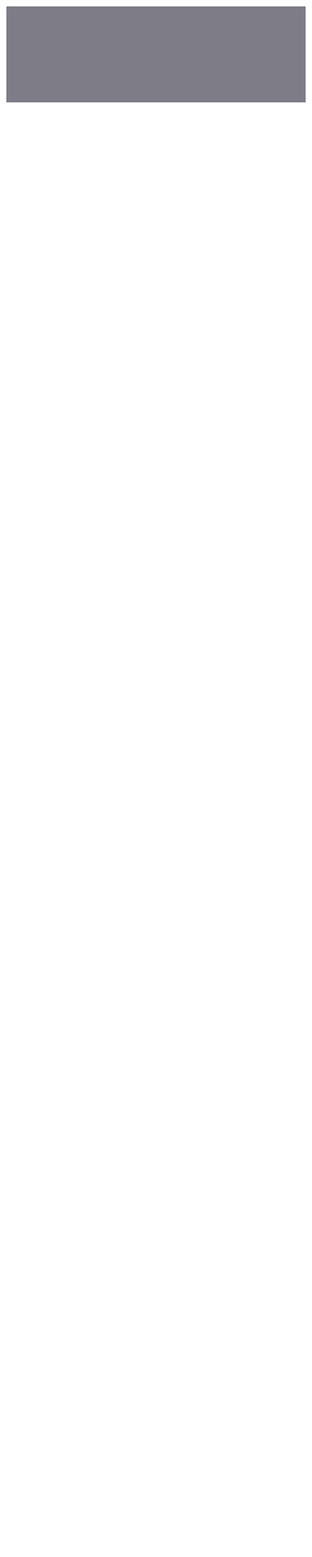
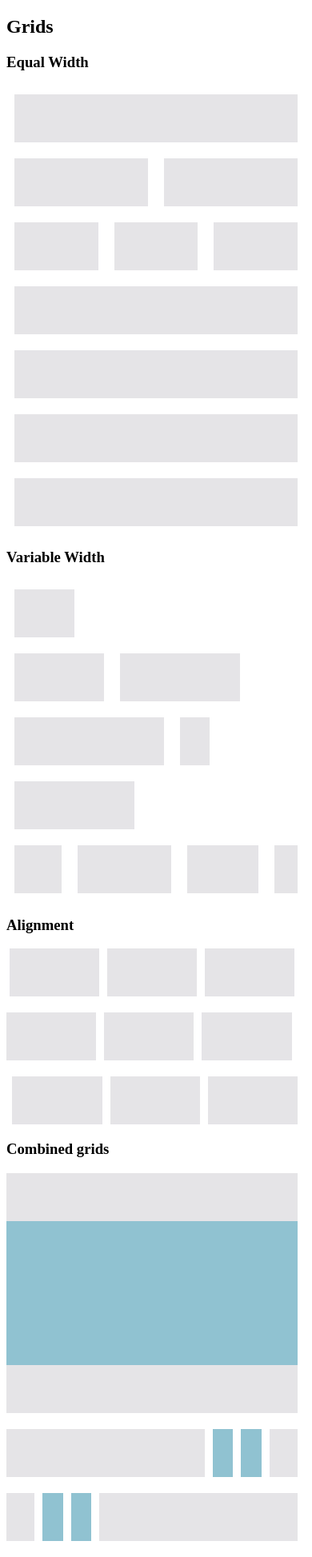
Before and after one commit to treeindev/tree-scss, a website: page demo.html in a window 390 px wide. Shown: the whole page at 80% size. Before the commit the page ends 844 px from the top, so only its background shows below. Drawn offline with Linux system fonts and the light colour scheme.

Commit message:
Update file names and improve grid system

```diff
--- a/Gruntfile.js
+++ b/Gruntfile.js
@@ -11,7 +11,7 @@ module.exports = function (grunt) {
             },
             dist: {
                 files: {
-                    'css/tree.css': 'src/tree.scss'
+                    'dist/tree.css': 'src/tree.scss'
                 }
             }
         },
@@ -22,7 +22,7 @@ module.exports = function (grunt) {
             },
             target: {
                 files: {
-                    'css/tree.min.css': 'css/tree.css'
+                    'dist/tree.min.css': 'dist/tree.css'
                 }
             }
         }
--- a/demo.html
+++ b/demo.html
@@ -3,15 +3,102 @@
 <head>
     <meta charset="UTF-8">
     <title>Tree-scss UI library</title>
-    <link rel="stylesheet" href="css/tree.min.css">
+    <link rel="stylesheet" href="dist/tree.min.css">
+    <style>
+        .preview-item {
+            background-color: #e2e1e4e0;
+            height: 60px;
+        }
+
+        .preview-item2 {
+            background-color: rgba(129, 186, 203, 0.88);
+            height: 60px;
+        }
+    </style>
 </head>
 
 <body>
 <div class="layout-main">
-    <div class="container-flex">
-        <div class="item"></div>
-        <div class="item"></div>
-        <div class="item"></div>
+    <h2>Grids</h2>
+    <h3>Equal Width</h3>
+    <div class="grid">
+        <div class="preview-item m-g-10"></div>
+    </div>
+    <div class="grid">
+        <div class="preview-item m-g-10"></div>
+        <div class="preview-item m-g-10"></div>
+    </div>
+    <div class="grid">
+        <div class="preview-item m-g-10"></div>
+        <div class="preview-item m-g-10"></div>
+        <div class="preview-item m-g-10"></div>
+    </div>
+    <div class="grid responsive tablet">
+        <div class="preview-item m-g-10"></div>
+        <div class="preview-item m-g-10"></div>
+        <div class="preview-item m-g-10"></div>
+        <div class="preview-item m-g-10"></div>
+    </div>
+    <h3>Variable Width</h3>
+    <div class="grid">
+        <div class="preview-item m-g-10 w-20"></div>
+    </div>
+    <div class="grid">
+        <div class="preview-item m-g-10 w-30"></div>
+        <div class="preview-item m-g-10 w-40"></div>
+    </div>
+    <div class="grid wrap">
+        <div class="preview-item m-g-10 w-50"></div>
+        <div class="preview-item m-g-10 w-10"></div>
+        <div class="preview-item m-g-10 w-40"></div>
+    </div>
+    <div class="grid">
+        <div class="preview-item m-g-10 w-20"></div>
+        <div class="preview-item m-g-10 w-40"></div>
+        <div class="preview-item m-g-10 w-30"></div>
+        <div class="preview-item m-g-10 w-10"></div>
+    </div>
+    <h3>Alignment</h3>
+    <div class="grid center m-b-20">
+        <div class="preview-item m-r-10 w-30"></div>
+        <div class="preview-item m-r-10 w-30"></div>
+        <div class="preview-item m-r-10 w-30"></div>
+    </div>
+    <div class="grid m-b-20">
+        <div class="preview-item m-r-10 w-30"></div>
+        <div class="preview-item m-r-10 w-30"></div>
+        <div class="preview-item m-r-10 w-30"></div>
+    </div>
+    <div class="grid end m-b-20">
+        <div class="preview-item m-r-10 w-30"></div>
+        <div class="preview-item m-r-10 w-30"></div>
+        <div class="preview-item m-r-10 w-30"></div>
+    </div>
+    <h3>Combined grids</h3>
+    <div class="grid responsive mobile center m-b-20">
+        <div class="preview-item m-r-10 w-10"></div>
+        <div class="grid responsive tablet center">
+            <div class="preview-item2 m-r-10 w-30"></div>
+            <div class="preview-item2 m-r-10 w-40"></div>
+            <div class="preview-item2 m-r-10 w-30"></div>
+        </div>
+        <div class="preview-item m-r-10 w-10"></div>
+    </div>
+    <div class="grid center m-b-20">
+        <div class="preview-item m-r-10 w-70"></div>
+        <div class="grid center w-20">
+            <div class="preview-item2 m-r-10 w-50"></div>
+            <div class="preview-item2 m-r-10 w-50"></div>
+        </div>
+        <div class="preview-item m-r-10 w-10"></div>
+    </div>
+    <div class="grid center m-b-20">
+        <div class="preview-item m-r-10 w-10"></div>
+        <div class="grid center w-20">
+            <div class="preview-item2 m-r-10 w-50"></div>
+            <div class="preview-item2 m-r-10 w-50"></div>
+        </div>
+        <div class="preview-item m-r-10 w-70"></div>
     </div>
 </div>
 </body>
--- a/src/_grids.scss
+++ b/src/_grids.scss
@@ -7,14 +7,58 @@
     margin: 0 auto;
 }
 
-.container-flex {
+.grid {
     display: flex;
 
     > * {
         width: 100%;
     }
 
-    &.no-wrap {
-        flex-wrap: nowrap;
+    // Flex attributes
+    &.wrap {
+        flex-wrap: wrap;
+    }
+    &.end {
+        justify-content: flex-end;
+    }
+    &.center {
+        justify-content: center;
+    }
+    &.space {
+        justify-content: space-between;
+    }
+
+    // Responsiveness
+    &.responsive {
+
+        // Using @mixin for an extendable inheritance
+        @mixin responsive-flex {
+            flex-wrap: wrap;
+            > * {
+                width: 100%;
+            }
+        }
+
+        &.mobile {
+            @media (max-width: $device-mobile) {
+                @include responsive-flex;
+            }
+        }
+        &.tablet {
+            @media (max-width: $device-tablet) {
+                @include responsive-flex;
+            }
+        }
+        &.small {
+            @media (max-width: $device-small) {
+                @include responsive-flex;
+            }
+        }
+        &.laptop {
+            @media (max-width: $device-laptop) {
+                @include responsive-flex;
+            }
+        }
+
     }
 }
--- a/src/_margins.scss
+++ b/src/_margins.scss
@@ -1,12 +1,37 @@
+// MARGINS
 $margin-amount: 20;
 
-// Generic margins
 @mixin margin-generator {
     @for $i from 1 through $margin-amount {
-        .m-g-#{$i} {
-            margin: ($i*5) px;
+        .m-g-#{$i*5} {
+            margin: ($i*5)+px;
+        }
+        .m-t-#{$i*5} {
+            margin-top: ($i*5)+px;
+        }
+        .m-b-#{$i*5} {
+            margin-bottom: ($i*5)+px;
+        }
+        .m-r-#{$i*5} {
+            margin-right: ($i*5)+px;
+        }
+        .m-l-#{$i*5} {
+            margin-left: ($i*5)+px;
         }
     }
 }
 
 @include margin-generator;
+
+// SIZES
+$size-amount: 10;
+
+@mixin size-generator {
+    @for $i from 1 through $size-amount {
+        .w-#{$i*10} {
+            width: ($i*10)+%;
+        }
+    }
+}
+
+@include size-generator;
--- a/src/_variables.scss
+++ b/src/_variables.scss
@@ -1 +1,8 @@
 $layout-limit: 1280px;
+
+// Breakpoints
+$device-mobile: 480px;
+$device-tablet: 736px;
+$device-small: 980px;
+$device-laptop: 1280px;
+$device-large: 1690px;
--- a/src/tree.scss
+++ b/src/tree.scss
@@ -5,9 +5,3 @@
 @import 'variables';
 @import 'grids';
 @import 'margins';
-
-// To test
-.item {
-    background-color: #7e7c87;
-    height: 120px;
-}
```
Also changed, not shown: css/tree.css (deleted), css/tree.min.css (deleted), dist/tree.css (added), dist/tree.min.css (added), src/_typography.scss (added).
